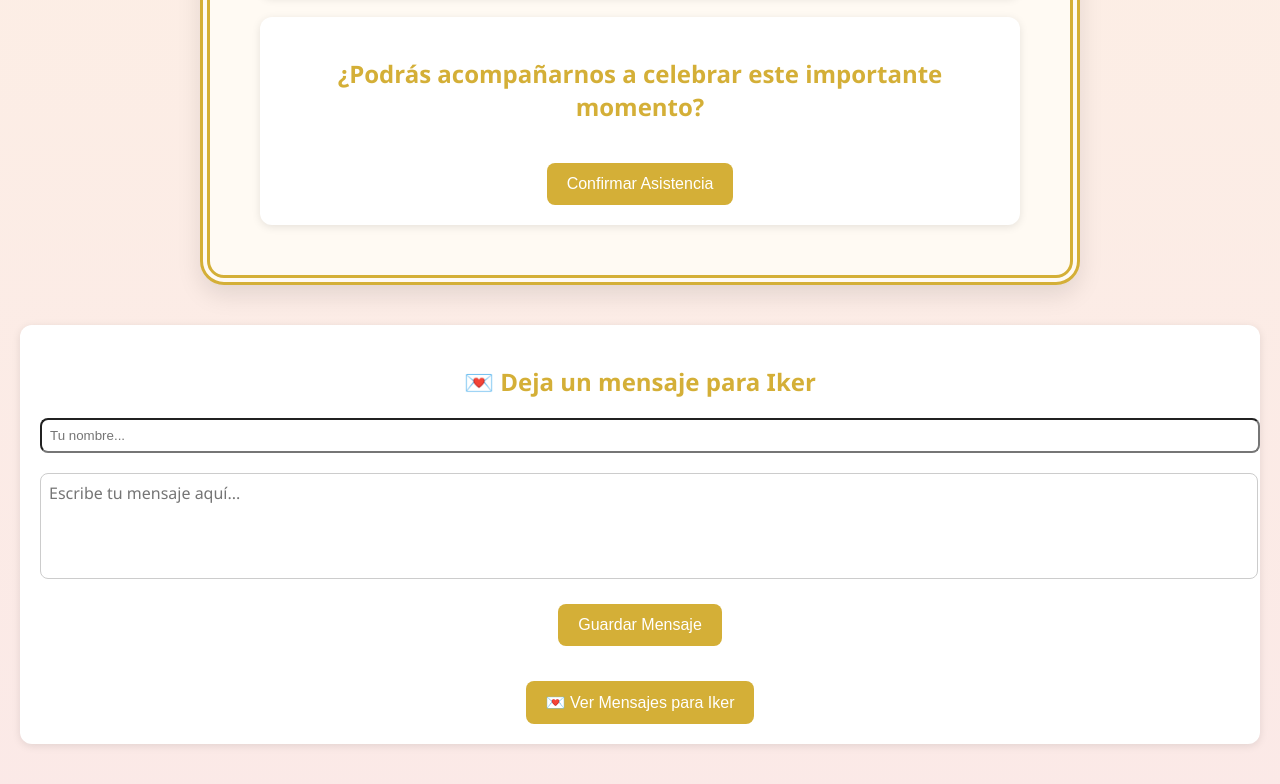
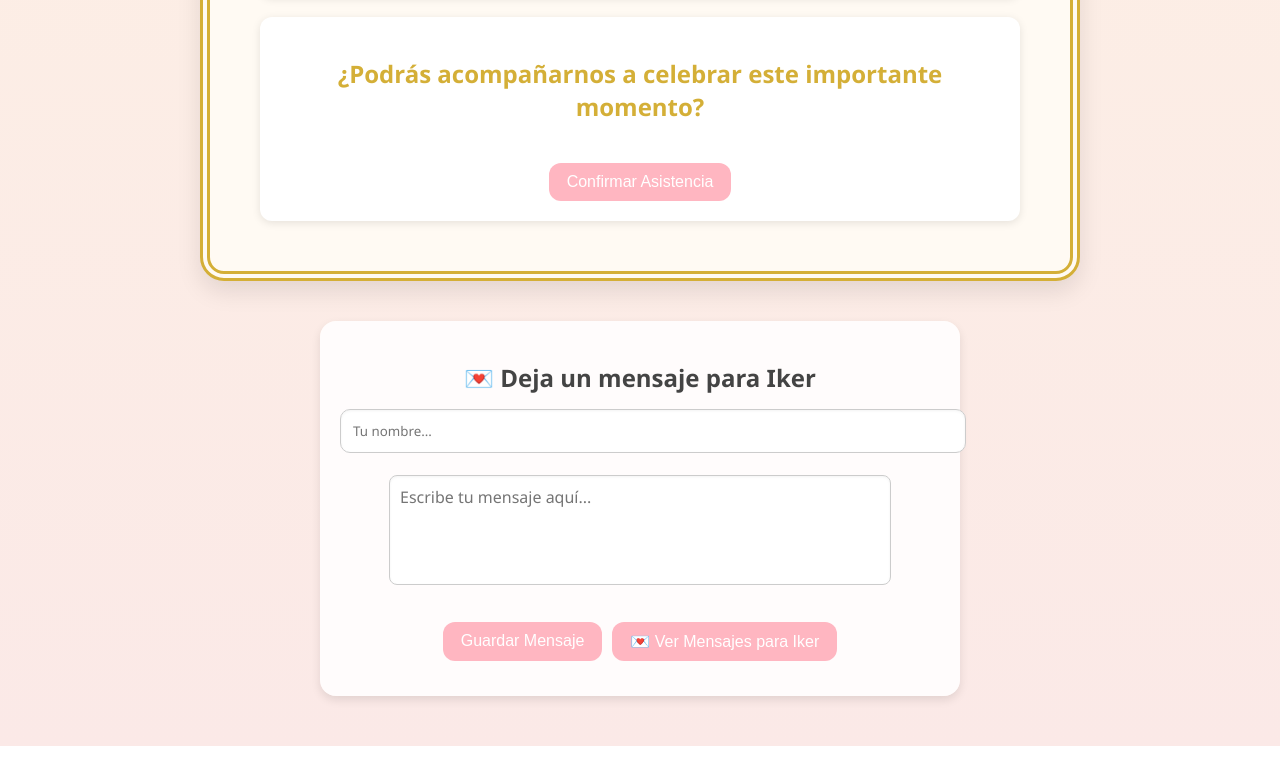
Before and after one commit to OmarTorresJim/invitacion-iker, a plain HTML site: page index.html in a window 1280 px wide. Shown: the part 1790-2574 px from the top of the page. After the commit the page ends 2536 px from the top, so only its background shows below. Drawn offline with nearby package versions, Linux system fonts and the light colour scheme.

Commit message:
Modifique estilo de mensajes.html y index

```diff
--- a/CSS/style.css
+++ b/CSS/style.css
@@ -500,3 +500,85 @@ textarea {
     justify-content: center;
   }
 }
+
+.message-section {
+  background: rgba(255, 255, 255, 0.85);
+  padding: 20px;
+  border-radius: 16px;
+  box-shadow: 0 4px 10px rgba(0,0,0,0.1);
+  max-width: 600px;
+  margin: 0 auto;
+  text-align: center;
+}
+
+.message-section h2 {
+  font-size: 1.5rem;
+  color: #444;
+  margin-bottom: 15px;
+}
+
+.message-input,
+.message-textarea {
+  width: 100%;
+  padding: 12px;
+  margin-bottom: 12px;
+  border-radius: 10px;
+  border: 1px solid #ccc;
+  font-family: inherit;
+  box-shadow: inset 0 1px 3px rgba(0,0,0,0.05);
+}
+
+.message-buttons {
+  display: flex;
+  justify-content: center;
+  flex-wrap: wrap;
+  gap: 10px;
+}
+
+.rsvp-button {
+  background-color: #ffb6c1;
+  color: white;
+  border: none;
+  padding: 10px 18px;
+  border-radius: 12px;
+  font-size: 1rem;
+  cursor: pointer;
+  transition: background-color 0.3s ease;
+}
+
+.rsvp-button:hover {
+  background-color: #ff89a4;
+}
+
+
+
+.message-card {
+  background-color: #fff3e0;
+  border-left: 6px solid #d4af37;
+  padding: 16px;
+  margin-bottom: 15px;
+  position: relative;
+  transition: box-shadow 0.3s;
+}
+
+.message-card:hover {
+  box-shadow: 0 4px 12px rgba(0, 0, 0, 0.15);
+}
+
+.delete-button {
+  background-color: #e57373;
+  color: white;
+  border: none;
+  padding: 6px 12px;
+  border-radius: 6px;
+  font-size: 0.9em;
+  cursor: pointer;
+  position: absolute;
+  top: 16px;
+  right: 16px;
+  transition: background 0.3s;
+}
+
+.delete-button:hover {
+  background-color: #d32f2f;
+}
--- a/index.html
+++ b/index.html
@@ -90,17 +90,20 @@
 <!-- Mensajes aparecerán aquí -->
 
 
-<div class="section">
-    <h2>💌 Deja un mensaje para Iker</h2>
-  <input type="text" id="guestName" placeholder="Tu nombre..." style="width:100%; padding:8px; margin-bottom:10px; border-radius:8px;">
-  <textarea id="guestMessage" placeholder="Escribe tu mensaje aquí..." rows="4" style="width:100%; padding:8px; border-radius:8px;"></textarea>
-  <br>
-  <button class="rsvp-button" onclick="saveMessage()">Guardar Mensaje</button>
+<div class="section message-section">
+  <h2>💌 Deja un mensaje para Iker</h2>
+  <input type="text" id="guestName" placeholder="Tu nombre..." class="message-input">
+  <textarea id="guestMessage" placeholder="Escribe tu mensaje aquí..." rows="4" class="message-textarea"></textarea>
+
+  <div class="message-buttons">
+    <button class="rsvp-button" onclick="saveMessage()">Guardar Mensaje</button>
+    <button class="rsvp-button" onclick="window.location.href='mensajes.html'">
+      💌 Ver Mensajes para Iker
+    </button>
+  </div>
+
   <div id="messages"></div>
-    <button class="rsvp-button" onclick="window.location.href='mensajes.html'">
-        💌 Ver Mensajes para Iker
-      </button>
-  </div>
+</div>
 
   <script>
     function saveMessage() {
```
Also changed, not shown: mensajes.html (+1 -0 lines).
